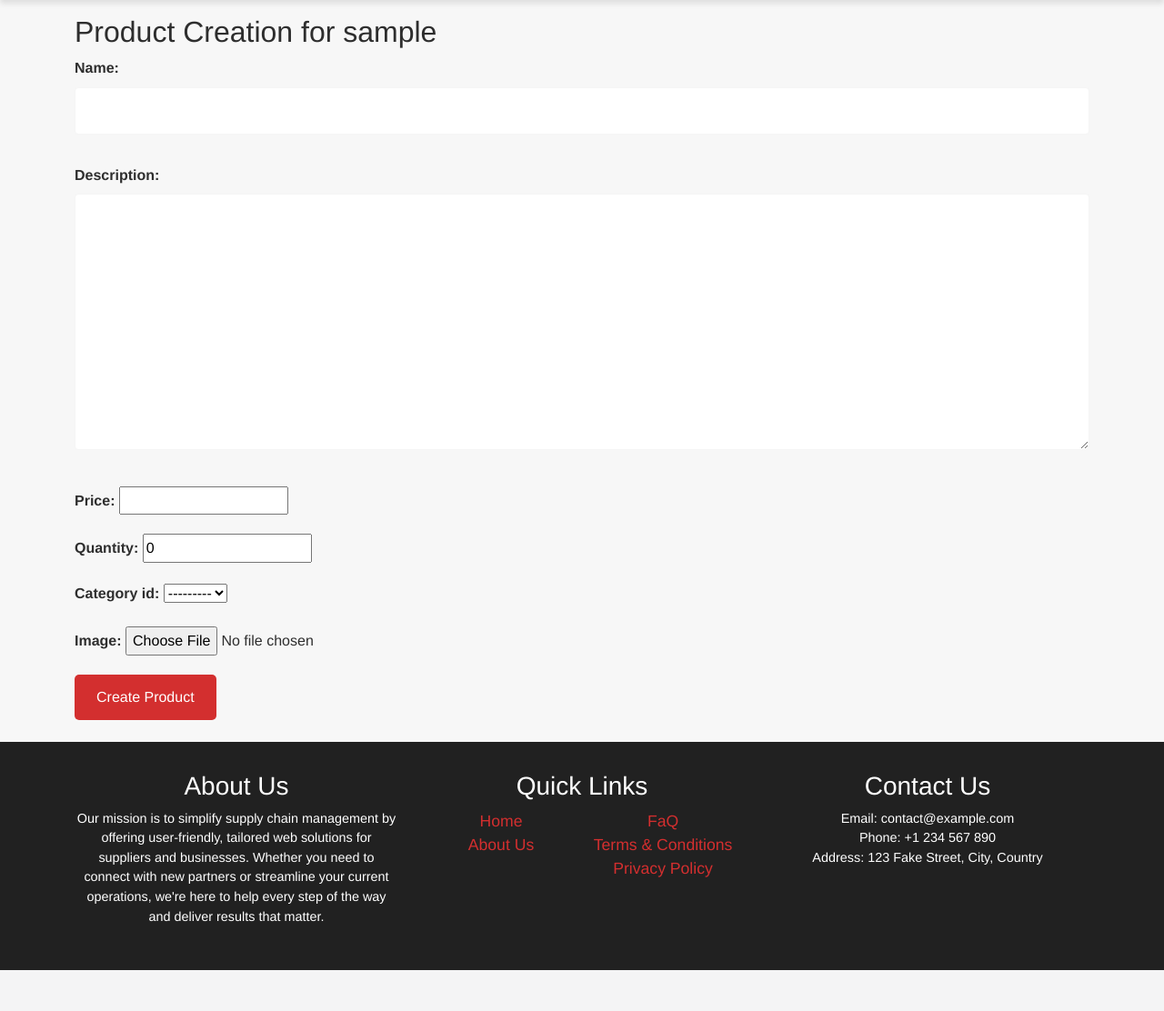
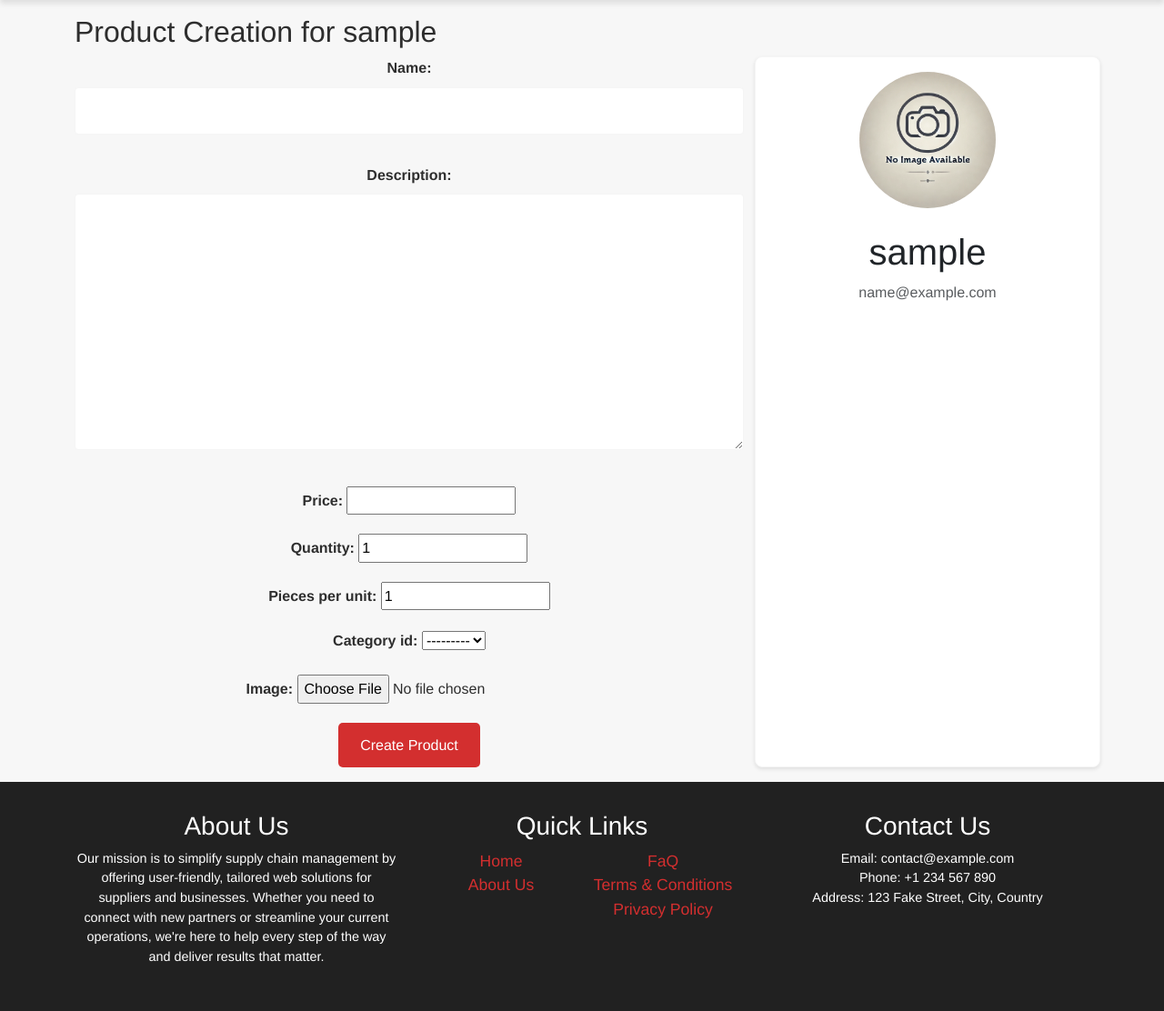
Before and after one commit to Vgarcan/CodeInstitute-proj04-b2b, a Django app: template products/templates/products/prod-creation.html in a window 1280 px wide. Shown: the part 106-1218 px from the top of the page at 91% size. Before the commit the page ends 1173 px from the top, so only its background shows below. Run offline with Django 5.2, Linux system fonts and the light colour scheme; the template is opened without the code that fills it: values named after a table or form of the project are taken from there, others are empty; the visitor is signed in with stand-in values (Sample User, id 1).

Commit message:
UPDATE: Product model adjusted with pieces per unit and path for Cloudinary. Views adjusted.

```diff
--- a/products/forms.py
+++ b/products/forms.py
@@ -15,8 +15,15 @@ class ProductForm(forms.ModelForm):
     class Meta:
         """ Modify thr Product Form behavior. """
         model = Product
-        fields = ['name', 'description', 'price', 'quantity', 'category_id',
-                  'image']  # Fields that will appear in the form
+        fields = [
+            'name',
+            'description',
+            'price',
+            'quantity',
+            'pieces_per_unit',
+            'category_id',
+            'image'
+        ]  # Fields that will appear in the form
 
     def __init__(self, *args, **kwargs):
         super(ProductForm, self).__init__(*args, **kwargs)
--- a/products/models.py
+++ b/products/models.py
@@ -1,6 +1,7 @@
 from django.db import models
 from mptt.models import MPTTModel, TreeForeignKey
 from django.utils.text import slugify
+from utils import user_directory_path
 
 # Create your models here.
 
@@ -95,11 +96,13 @@ class Product(models.Model):
         Category,
         related_name="products",  # Allows reverse access from Category to Product
         on_delete=models.CASCADE)
-    name = models.CharField(max_length=250, blank=True, null=True)
+    name = models.CharField(max_length=250)
     price = models.DecimalField(max_digits=6, decimal_places=2)
-    quantity = models.IntegerField(default=0)
+    quantity = models.IntegerField(default=1)
+    pieces_per_unit = models.IntegerField(default=1)
     description = models.TextField(blank=True, null=True)
-    image = models.ImageField(upload_to='products/', blank=True, null=True)
+    image = models.ImageField(
+        upload_to=user_directory_path, blank=True, null=True)
     created_at = models.DateTimeField(auto_now_add=True)
     updated_at = models.DateTimeField(auto_now=True)
     is_active = models.BooleanField(default=True)
@@ -143,6 +146,7 @@ class OrderProductSnapshot(models.Model):
     name = models.CharField(max_length=250)
     price = models.DecimalField(max_digits=6, decimal_places=2)
     description = models.TextField(blank=True, null=True)
+    pieces_per_unit = models.IntegerField(default=0)
     image = models.ImageField(
         upload_to='product_snapshots/', blank=True, null=True)
     category = models.CharField(max_length=250, blank=True, null=True)
--- a/products/templates/products/prod-creation.html
+++ b/products/templates/products/prod-creation.html
@@ -28,11 +29,28 @@ Product Creation for {{ user.username}}
 <div class="container my-3">
   <h2>Product Creation for {{ user.username }}</h2>
   {# ACTION is conditional and "enctype="multipart/form-data" needed for images and files management #}
-  <form method="post" action="{% if product %}{% url 'products:create' product.id %}{% else %}{% url 'products:create' %}{% endif %}" enctype="multipart/form-data">
-    {% csrf_token %}
-    {{ prod_form.as_p }}
-    <button type="submit">{% if product %} Update Product {% else %} Create Product {% endif %}</button>
-  </form>
+  <div class="row">
+    {# Product creation/edit Form #}
+    <div class="col-md-8 text-center">
+      <form method="post" action="{% if product %}{% url 'products:create' product.id %}{% else %}{% url 'products:create' %}{% endif %}" enctype="multipart/form-data">
+        {% csrf_token %}
+        {{ prod_form.as_p }}
+        <button type="submit">{% if product %} Update Product {% else %} Create Product {% endif %}</button>
+      </form>
+    </div>
+    {# Display de card of the user #}
+    <div class="col-md-4 card text-center d-none d-md-block">
+      <div class="sticky-top">
+        <img src="{% if user.profile.profile_picture %}{{ user.profile.profile_picture.url }}{% else %}{% static 'imgs/no-img-av.webp' %}{% endif %}" class="rounded-circle img-fluid my-3 mb-4 mx-auto" alt="Profile Picture" width="150" height="150">
+        <h1>{{ user.username }}</h1>
+        <p class="text-muted mb-3">{{ user.email }}</p>
+      </div>
+    </div>
+
+
+  </div>
+
+
 </div>
 
 
--- a/products/templates/products/product-list.html
+++ b/products/templates/products/product-list.html
@@ -41,6 +41,7 @@ Product List for {{ user.username}}
                                 <th>Provider</th>
                                 <th>Price</th>
                                 <th>Quantity</th>
+                                <th>Pieces per unit</th>
                                 <th>Action</th>
                             </tr>
                         </thead>
@@ -55,6 +56,7 @@ Product List for {{ user.username}}
                                 <td><a href="{% url 'users:user_profile' product.seller_id.id %}">{{ product.seller_id }}</a></td>
                                 <td>${{ product.price }}</td>
                                 <td>{{ product.quantity }}</td>
+                                <td>{{ product.pieces_per_unit }}</td>
                                 <td>
                                     <a href="{% url 'products:item-view' product.id %}" class="btn btn-primary btn-sm">View Details</a>
                                 </td>
--- a/users/templates/users/dashboard.html
+++ b/users/templates/users/dashboard.html
@@ -225,6 +225,7 @@
                                     <th scope="col">Description</th>
                                     <th scope="col">Price</th>
                                     <th scope="col">Quantity</th>
+                                    <th scope="col">Per Unit</th>
                                     <th scope="col">Actions</th>
                                 </tr>
                             </thead>
@@ -240,6 +241,7 @@
                                     <td>{{ product.description|truncatechars:50 }}</td>
                                     <td>${{ product.price }}</td>
                                     <td>{{ product.quantity }}</td>
+                                    <td>{{ product.pieces_per_unit }}</td>
                                     <td>
                                         <a href="{% url 'products:create' product.id %}" class="btn btn-sm btn-outline-secondary">Edit</a>
                                         <a href="{% url 'products:delete' product.id %}" class="btn btn-sm btn-warning">Delete</a>
--- a/utils.py
+++ b/utils.py
@@ -1,7 +1,3 @@
-from direct_messages.models import Message
-from django.db.models import Q
-from products.models import Product
-from orders.models import Order, OrderItem
 
 
 def sup_dict(source_data, source=None):
@@ -16,6 +12,7 @@ def sup_dict(source_data, source=None):
     Returns:
     - dict: A dictionary grouping products by seller, with each product's quantity, subtotal, and other details.
     """
+    from products.models import Product
     print("------------------------------------------")
     cart_items = {}
 
@@ -132,6 +129,7 @@ def get_unread_messages_count(user):
     Returns:
     - int: The total number of unread messages.
     """
+    from direct_messages.models import Message
     return Message.objects.filter(recipient=user, is_read=False).count()
 
 
@@ -168,3 +166,19 @@ def global_counts(request):
         'new_messages_count': 0,
         'cart_items_count': 0,
     }
+
+
+def user_directory_path(instance, filename):
+    """
+    Returns a dynamic upload path for product images based on the seller's username.
+
+    Args:
+        instance (Product): The instance of the Product model being saved. This instance contains the seller_id attribute,
+                           which is a ForeignKey to the CustomUser model.
+        filename (str): The name of the uploaded file. This name will be used to store the image in the specified directory.
+
+    Returns:
+        str: A string representing the path where the image will be uploaded. The path is constructed using the seller's
+             username and the filename. The format is "products/{seller_username}/{filename}".
+    """
+    return f"products/{instance.seller_id.username}/{filename}"
```
Also changed, not shown: other parts of products/templates/products/prod-creation.html (+1 -0 lines), products/templates/products/product-detail.html (+5 -2 lines), products/views.py (+4 -4 lines), products/migrations/0009_orderproductsnapshot_pieces_per_unit_and_more.py (added).
